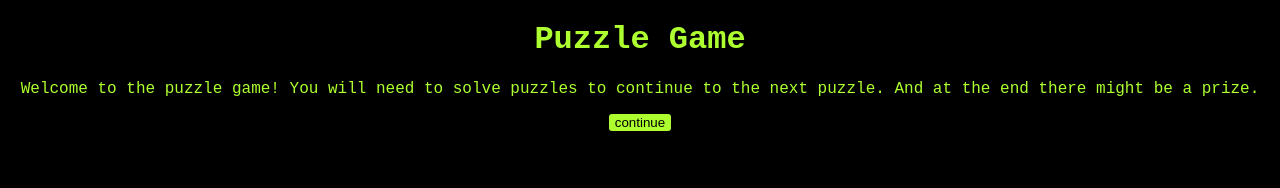
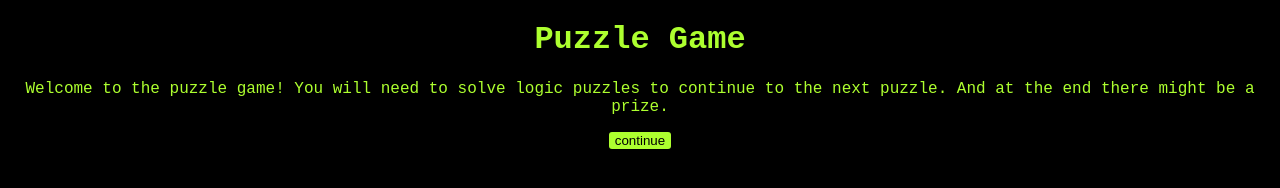
Before and after one commit to katze314/escape_room, a plain HTML site: page index.html in a window 1280 px wide. Drawn offline with Linux system fonts and the light colour scheme.

```diff
--- a/index.html
+++ b/index.html
@@ -8,7 +8,7 @@
 <body>
     <h1>Puzzle Game</h1>
     <p>
-        Welcome to the puzzle game! You will need to solve puzzles to continue to the next puzzle. And at the end there might be a prize.
+        Welcome to the puzzle game! You will need to solve logic puzzles to continue to the next puzzle. And at the end there might be a prize.
     </p>
     <a href="./1_riddle1.html"><button >continue</button></a>
 
```
Also changed, not shown: 1 other file.
